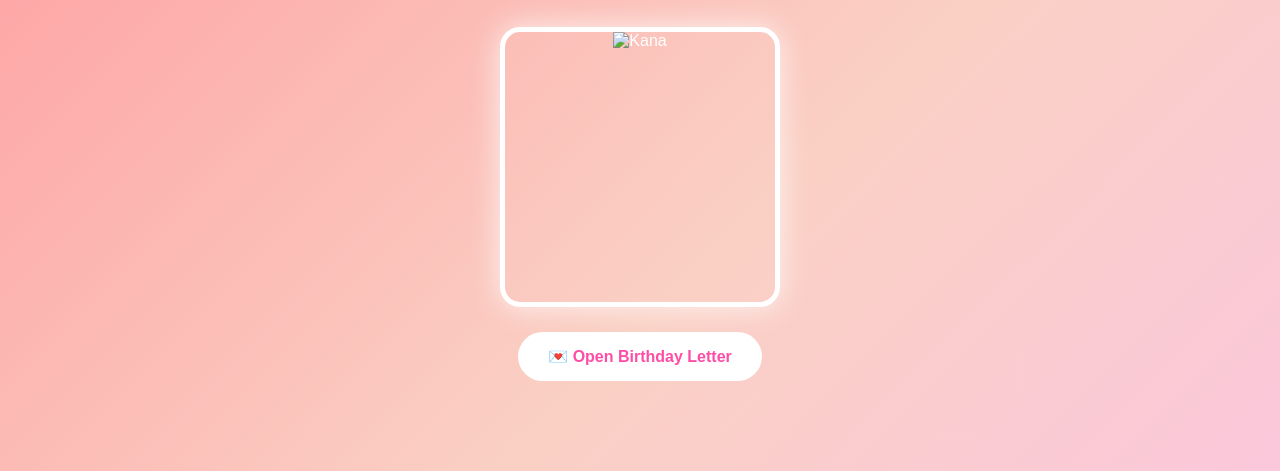
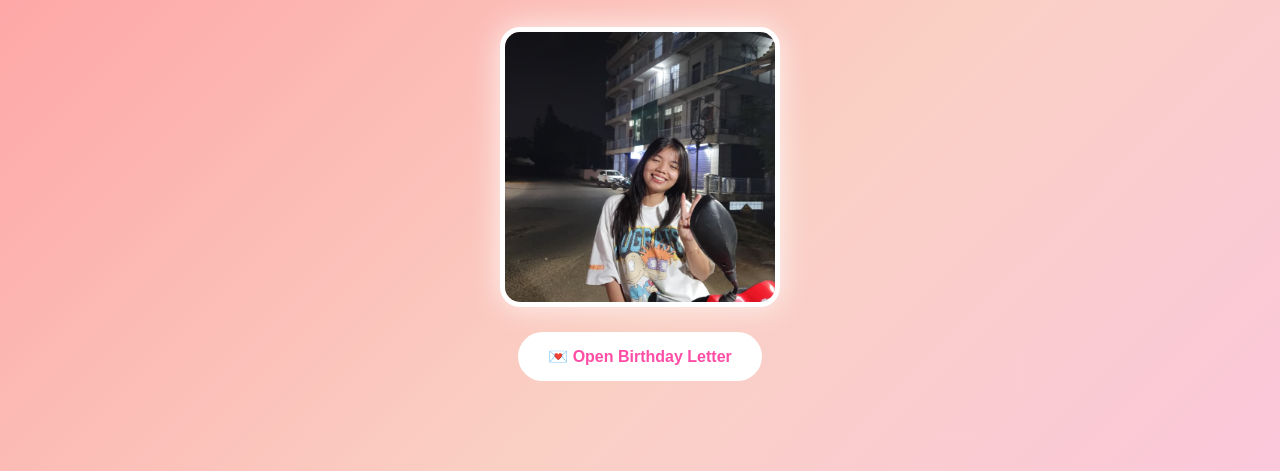
Before and after one commit to kevinpunyii/Birthday1, a plain HTML site: page index.html in a window 1280 px wide. Shown: the part 329-800 px from the top of the page. Drawn offline with Linux system fonts and the light colour scheme.

Commit message:
Update index.html

```diff
--- a/index.html
+++ b/index.html
@@ -146,7 +146,7 @@ footer{
 
     <div class="photo-frame">
         <!-- Replace with your favorite photo -->
-        <img src="main-photo.jpg" alt="Kana">
+        <img src="photo1.jpg" alt="Kana">
     </div>
 
     <button class="btn" onclick="showLetter()">
```
